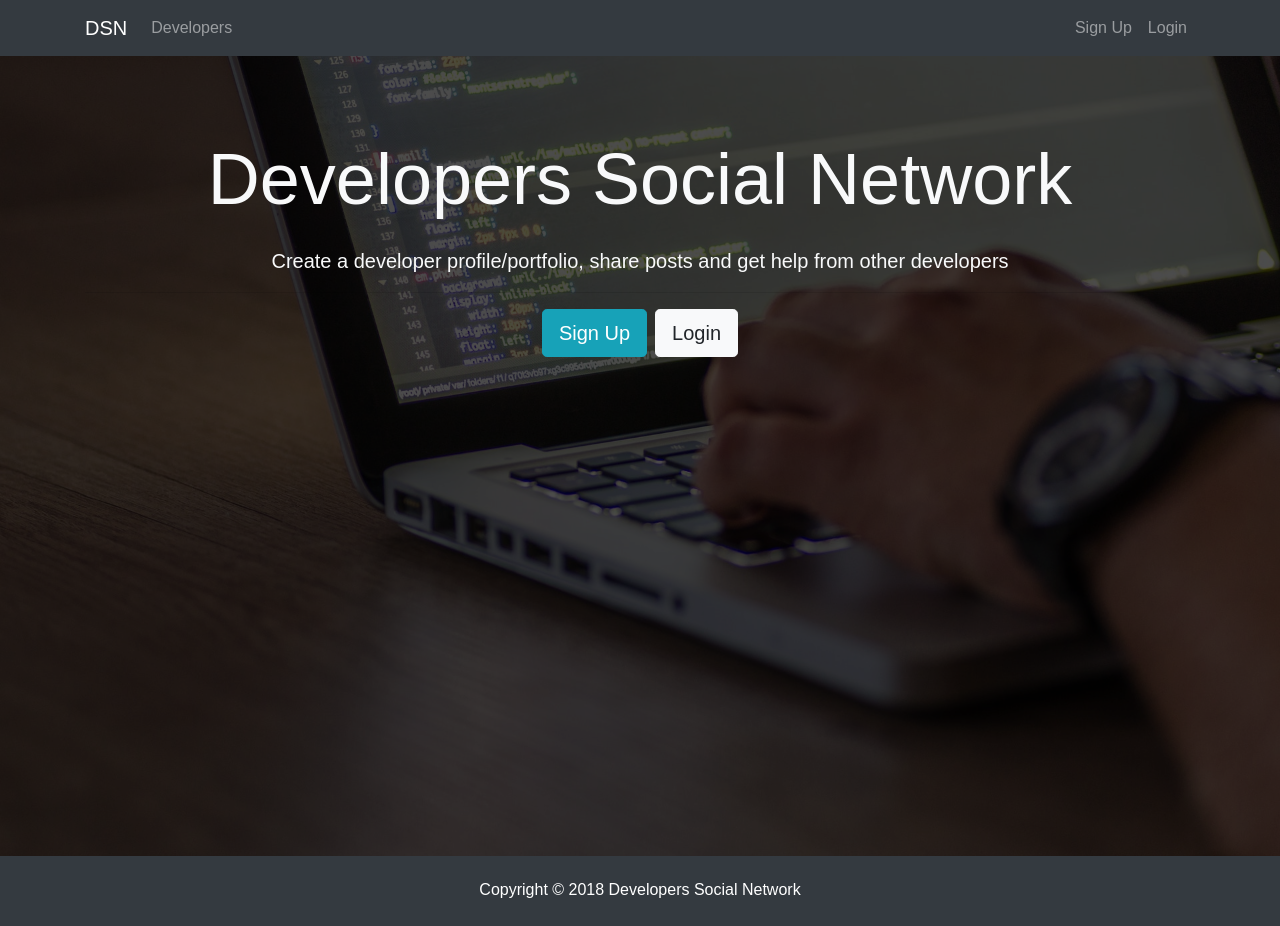
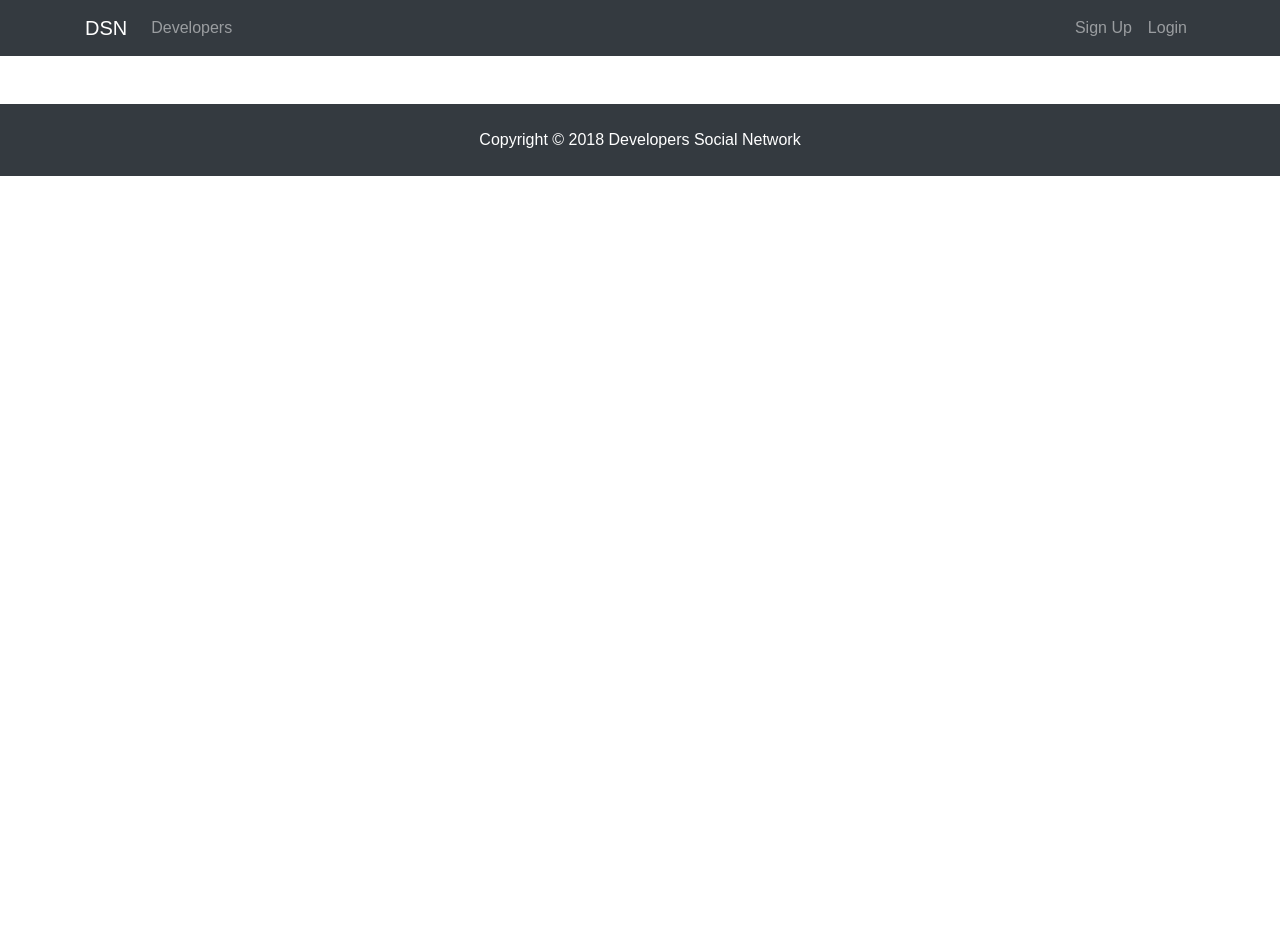
Before and after one commit to sabinbogati1/Developers-SocialNetwork, a React (Create React App) app in the folder client/: page /register in a window 1280 px wide. After the commit the page ends 800 px from the top, so only its background shows below. Built offline with nearby package versions, Linux system fonts and the light colour scheme.

Commit message:
React Router v4 setup...

```diff
--- a/client/package.json
+++ b/client/package.json
@@ -5,6 +5,7 @@
   "dependencies": {
     "react": "^16.5.2",
     "react-dom": "^16.5.2",
+    "react-router-dom": "^4.3.1",
     "react-scripts": "1.1.5"
   },
   "scripts": {
--- a/client/src/App.js
+++ b/client/src/App.js
@@ -1,17 +1,22 @@
-import React, { Component } from 'react';
-import './App.css';
+import React, {Component} from 'react';
+import {BrowserRouter as Router, Route} from "react-router-dom";
+
 import Navbar from "./components/layout/Navbar";
 import Footer from "./components/layout/Footer";
 import Landing from "./components/layout/Landing";
 
+import './App.css';
+
 class App extends Component {
     render() {
         return (
+            <Router>
                 <div className="App">
                     <Navbar/>
-                   <Landing/>
+                        <Route exact path="/" component={Landing}/>
                     <Footer/>
                 </div>
+            </Router>
         );
     }
 }
```
Also changed, not shown: client/src/components/auth/Login.js (added), client/src/components/auth/Register.js (added). Lines whose indentation alone changed are shown as unchanged.
